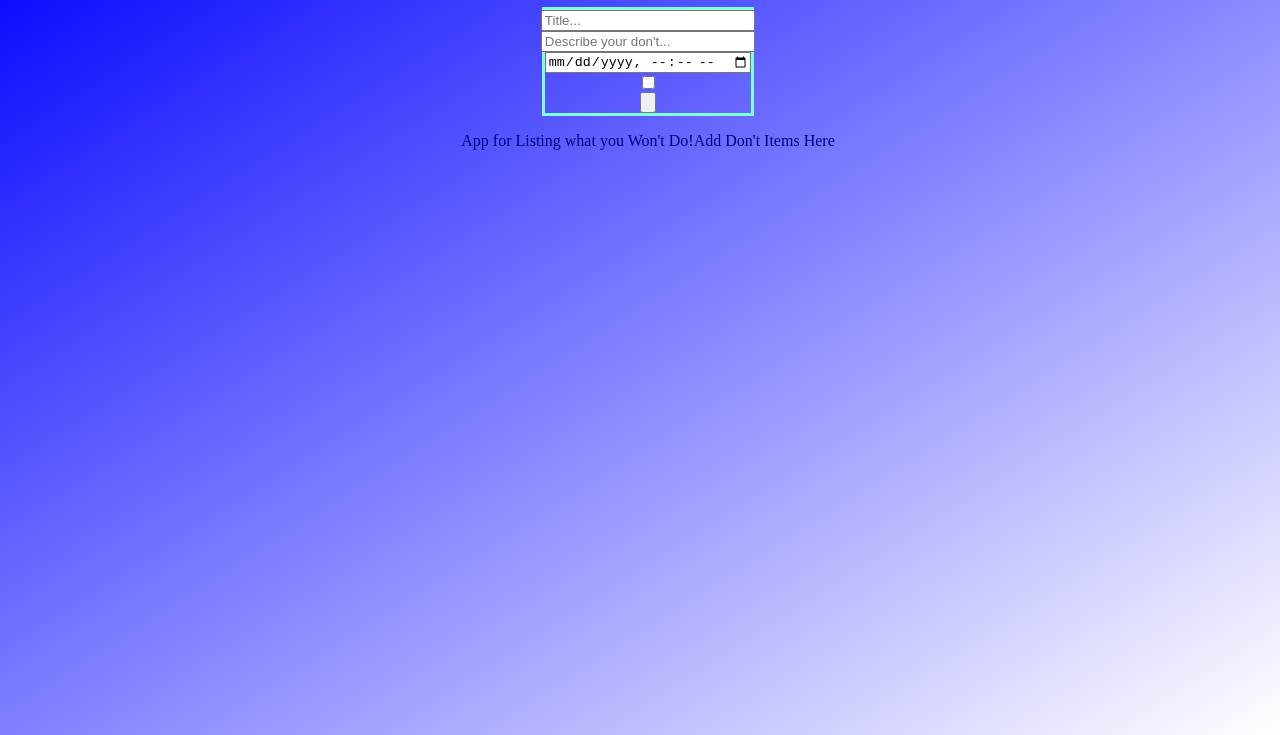
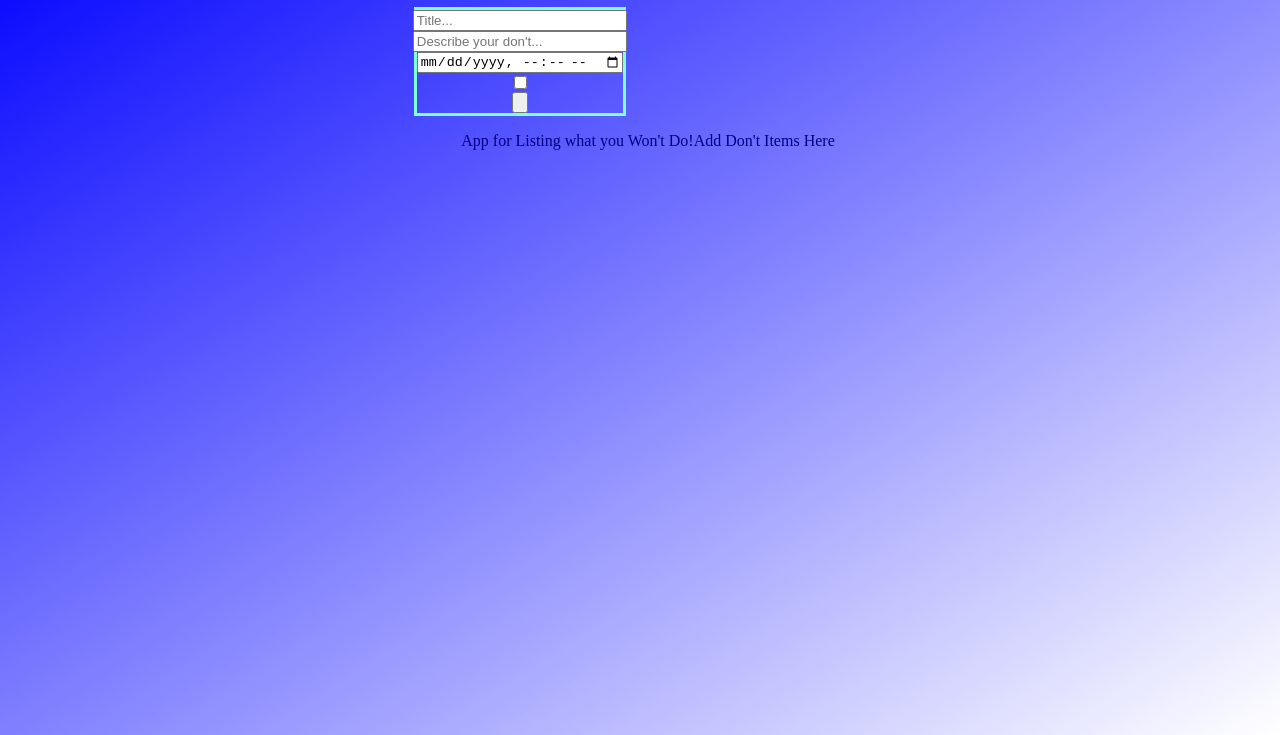
Before and after one commit to roquez94/ToDontList, a website built with webpack: page dist/index.html in a window 1280 px wide. Shown: the part 81-816 px from the top of the page. Built offline with Linux system fonts and the light colour scheme.

Commit message:
Small UI update

```diff
--- a/src/style.css
+++ b/src/style.css
@@ -2,7 +2,7 @@ body {
     color: navy;
     background: linear-gradient(to left top, white, blue);
     min-height: 100vh;
-    min-width: 100%;
+    width: 100%;
 }
 
 #main {
@@ -16,7 +16,7 @@ body {
     justify-content: center;
     align-items: center;
     color: rgb(238, 84, 57);
-    min-width: 100%;
+    width: 80%;
 }
 
 .listInfo {
```
Also changed, not shown: dist/main.js.
